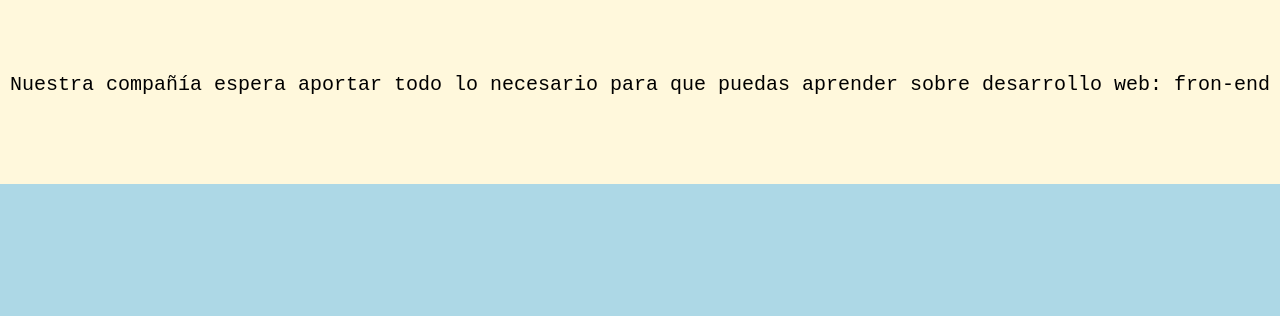
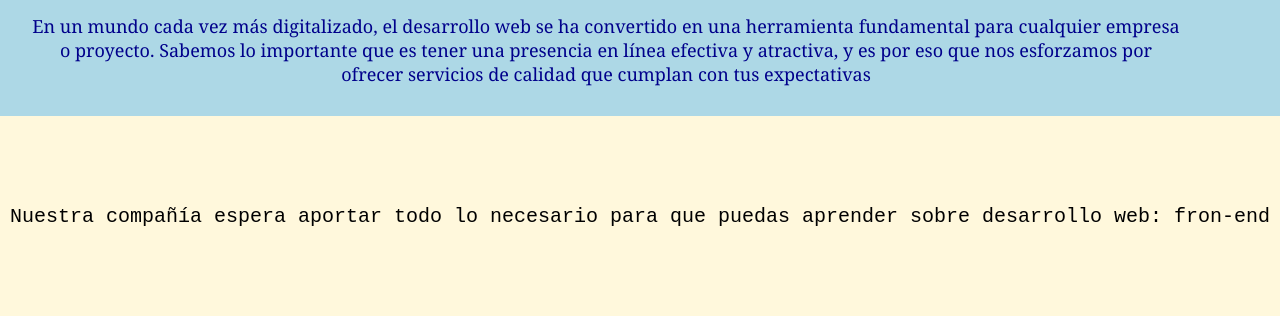
Before and after one commit to ERYKAv16/CLASE-9-mi-primera-pagina-web, a plain HTML site: page Acerca de.html in a window 1280 px wide. Shown: the part 863-1179 px from the top of the page. Before the commit the page ends 1047 px from the top, so only its background shows below. Drawn offline with Linux system fonts and the light colour scheme.

Commit message:
Modificación Acerca de
Ingreso de un nuevo párrafo en la página Acerca de.

```diff
--- a/Acerca de.html
+++ b/Acerca de.html
@@ -34,9 +34,8 @@
                        <img src="javascript.png" alt="Imagen javascript" />
                    </div>
 
-                   <div>
-
-
+                   <div class="greeting">
+                     <p> En un mundo cada vez más digitalizado, el desarrollo web se ha convertido en una herramienta fundamental para cualquier empresa o proyecto. Sabemos lo importante que es tener una presencia en línea efectiva y atractiva, y es por eso que nos esforzamos por ofrecer servicios de calidad que cumplan con tus expectativas</p>
                    </div>
                </main>
                <footer>
--- a/styles.css
+++ b/styles.css
@@ -41,6 +41,9 @@ p{
     padding: 12px;
   }
 
+  .greeting {
+    text-align: center;
+  }
 
 
   @media (max-width: 600px) {
```
